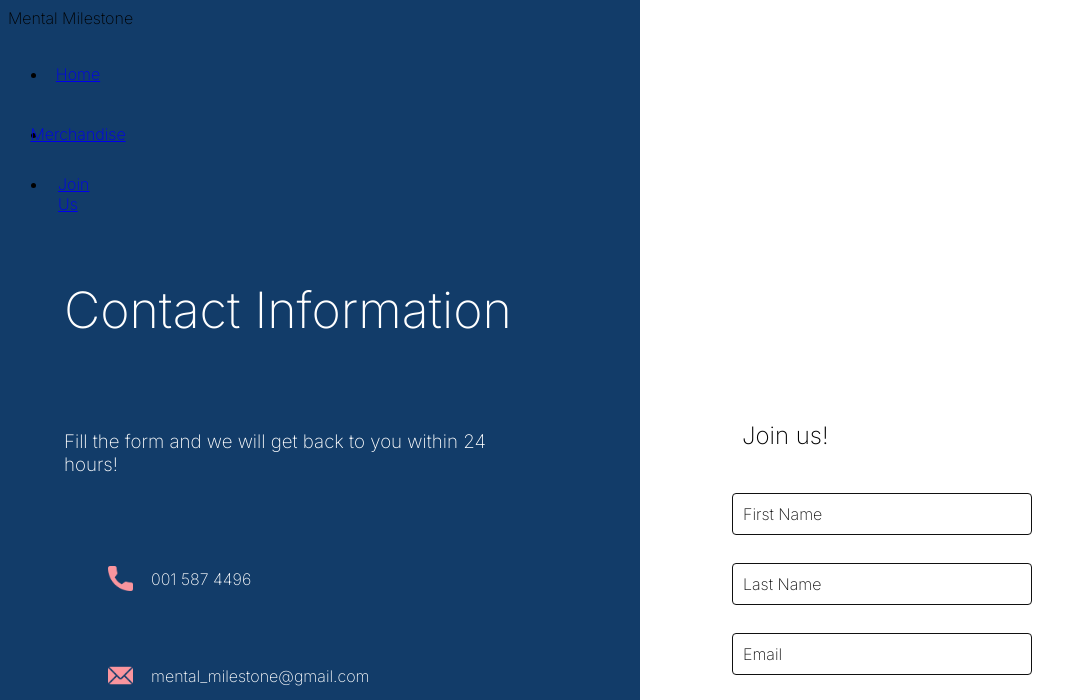
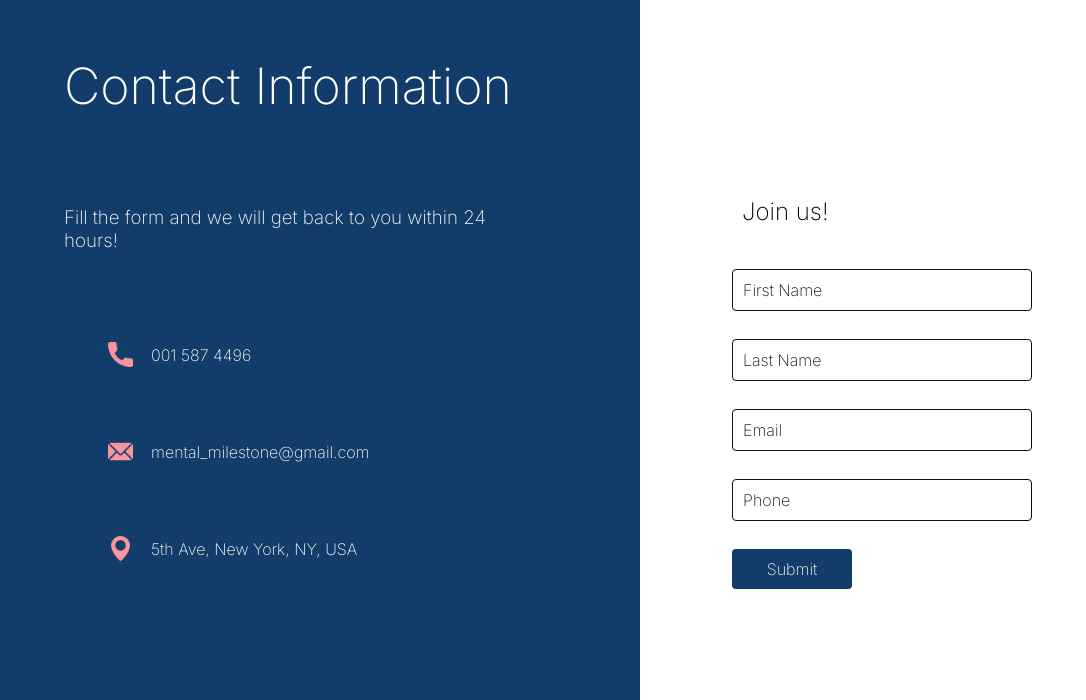
Before and after one commit to advikrastogi/DPS-NOIDA-WEB-DEV-ENTRY, a plain HTML site: page contact.html in a window 1280 px wide. Shown: the top 700 px of the page, without its empty margins (0-1086 px from the left). Drawn offline with Linux system fonts and the light colour scheme.

Commit message:
Update contact.html

```diff
--- a/contact.html
+++ b/contact.html
@@ -10,14 +10,6 @@
     <title>Mental Milestone | Join us</title>
 </head>
 <body class="bckground">
-    <nav>
-        <label class="logo">Mental Milestone</label>
-        <ul>
-          <li><a href="./index.html">Home</a></li>
-          <li><a href="./merch.html">Merchandise</a></li>
-          <li><a class="active" href="./contact.html">Join Us</a></li>
-        </ul>
-    </nav>
     <header>
         <h1 class="title">Contact Information</h1>
     </header>
```
